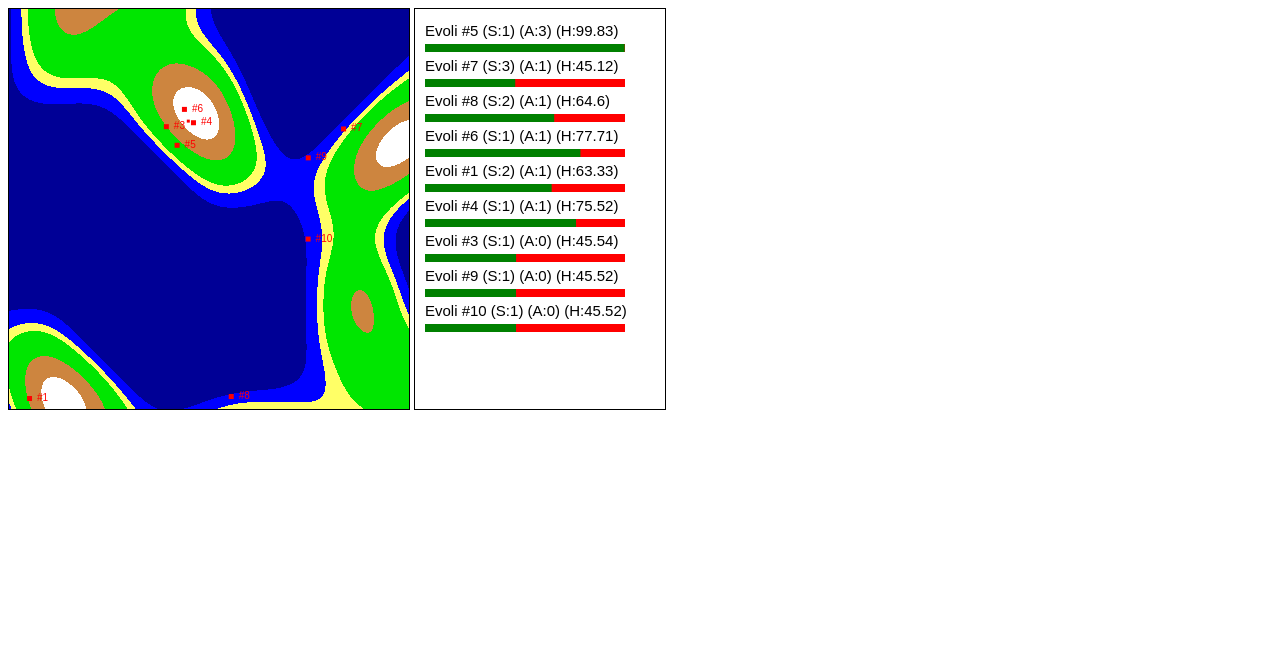
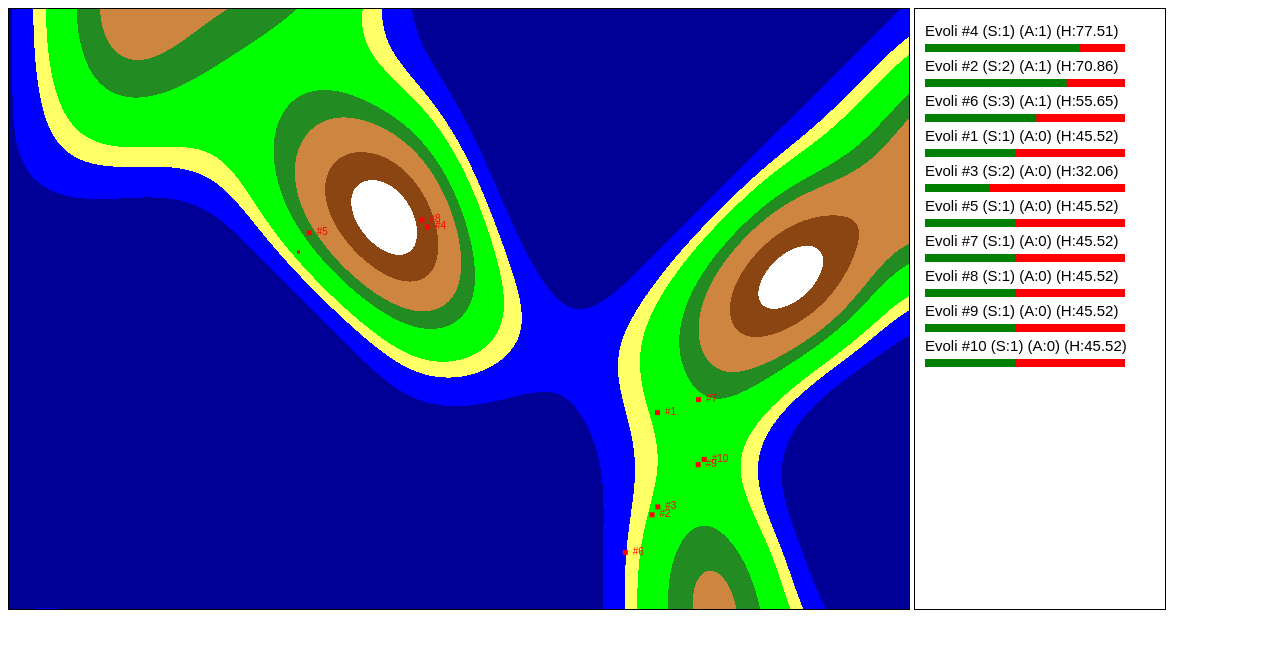
Before and after one commit to PMLehmann/evo, a website: page index.html in a window 1280 px wide. Drawn offline with Linux system fonts and the light colour scheme.

Commit message:
improved pathfinding, added terrain zones

```diff
--- a/index.html
+++ b/index.html
@@ -4,8 +4,8 @@
 </head>
 
 <body>
- <canvas id="canvas" width="400" height="400"></canvas>
- <canvas id="canvasGUI" width="250" height="400"></canvas>
+ <canvas id="canvas" width="900" height="600"></canvas>
+ <canvas id="canvasGUI" width="250" height="600"></canvas>
  <script charset="UTF-8" src="simplex-noise.js"></script>
  <script charset="UTF-8" src="index.js"></script>
 </body>
--- a/index.js
+++ b/index.js
@@ -1,5 +1,5 @@
 // Setup
-let scale = 256;
+let scale = 512;
 let threshold = 0.02;
 let canvas = document.getElementById('canvas');
 let ctx = canvas.getContext('2d');
@@ -28,7 +28,7 @@ class Evoli {
         }
         this.xspeed = this.tempSpeed;
         this.yspeed = this.tempSpeed;
-        this.eyeradius = (Math.random()*250)+100;
+        this.eyeradius = (Math.random()*250)+200;
         this.health = 50;
         this.hungry = 0;
         this.ate = 0;
@@ -57,13 +57,15 @@ class Evoli {
             if (getTerrainHeightValue(originalx+this.xspeed, originaly) >= threshold) {
                 this.x= originalx + this.xspeed;
             } else {
-                this.x= originalx - this.xspeed;
+                this.x= originalx;
+                this.xspeed = -this.xspeed;
             }
 
             if (getTerrainHeightValue(this.x, originaly+this.yspeed) >= threshold) {
                 this.y = originaly + this.yspeed;
             } else {
-                this.y = originaly - this.yspeed;
+                this.y = originaly;
+                this.yspeed=  -this.yspeed;
             }
         }
 
@@ -113,23 +115,31 @@ var imgdatalen = imgdata.data.length;
 
 
 for(var i=0;i<imgdatalen/4;i++){  //iterate over every pixel in the canvas
-    if (terrain[i] >= 0.8) {
+    if (terrain[i] >= 0.85) {
         imgdata.data[4*i] = 255;    // RED (0-255)
         imgdata.data[4*i+1] = 255;    // GREEN (0-255)
         imgdata.data[4*i+2] = 255;    // BLUE (0-255)
+    } else if (terrain[i] >= 0.75) {
+        imgdata.data[4*i] = 139;    // RED (0-255)
+        imgdata.data[4*i+1] = 69;    // GREEN (0-255)
+        imgdata.data[4*i+2] = 19;    // BLUE (0-255)
     } else if (terrain[i] >= 0.6) {
         imgdata.data[4*i] = 205;    // RED (0-255)
         imgdata.data[4*i+1] = 133;    // GREEN (0-255)
         imgdata.data[4*i+2] = 63;    // BLUE (0-255)
+    } else if (terrain[i] >= 0.5) {
+        imgdata.data[4*i] = 34;    // RED (0-255)
+        imgdata.data[4*i+1] = 139;    // GREEN (0-255)
+        imgdata.data[4*i+2] = 34;    // BLUE (0-255)
     } else if (terrain[i] >= 0.3) {
         imgdata.data[4*i] = 0;    // RED (0-255)
-        imgdata.data[4*i+1] = 230;    // GREEN (0-255)
+        imgdata.data[4*i+1] = 255;    // GREEN (0-255)
         imgdata.data[4*i+2] = 0;    // BLUE (0-255)
     } else if (terrain[i] >= 0.2) {
         imgdata.data[4*i] = 255;    // RED (0-255)
         imgdata.data[4*i+1] = 255;    // GREEN (0-255)
         imgdata.data[4*i+2] = 102;    // BLUE (0-255)
-    } else if (terrain[i] >= 0.02) {
+    } else if (terrain[i] >= threshold) {
         imgdata.data[4*i] = 0;    // RED (0-255)
         imgdata.data[4*i+1] = 0;    // GREEN (0-255)
         imgdata.data[4*i+2] = 255;    // BLUE (0-255)
```
